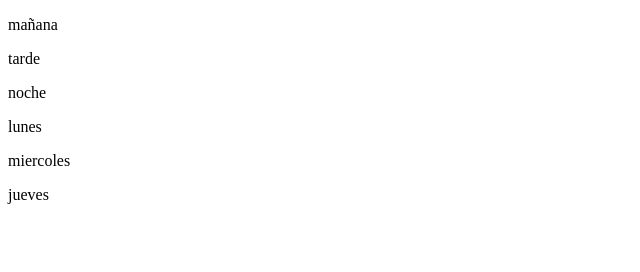
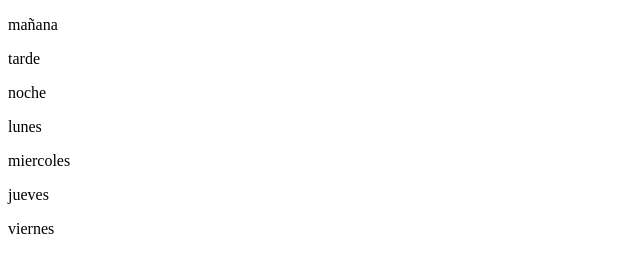
Before and after one commit to Logicainformatica18/cesca, a plain HTML site: page index.html in a window 1280 px wide. Shown: the full height of the page, 0-640 px from the left. Drawn offline with Linux system fonts and the light colour scheme.

Commit message:
agregue parrafo viernes

```diff
--- a/index.html
+++ b/index.html
@@ -13,5 +13,6 @@
     <p>lunes</p>
     <p>miercoles</p>
     <p>jueves</p>
+    <p>viernes</p>
 </body>
 </html>
```
